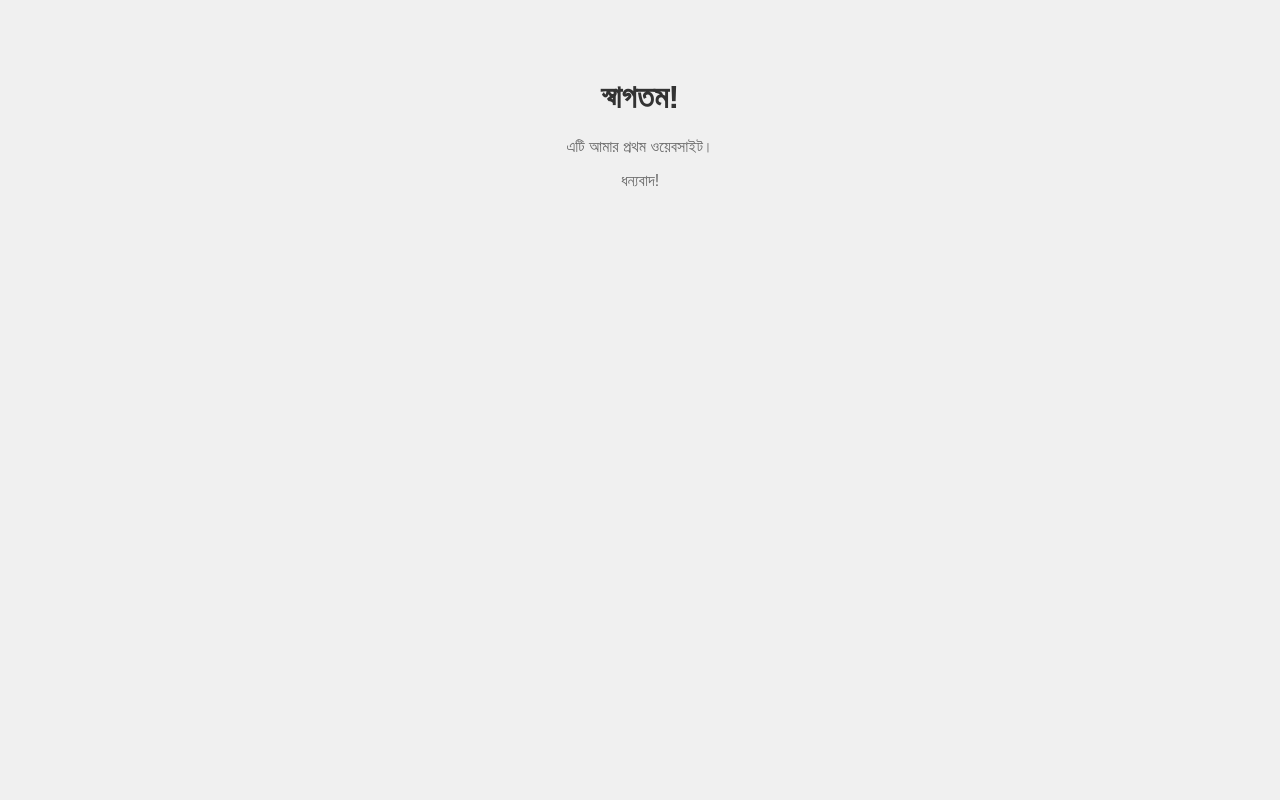
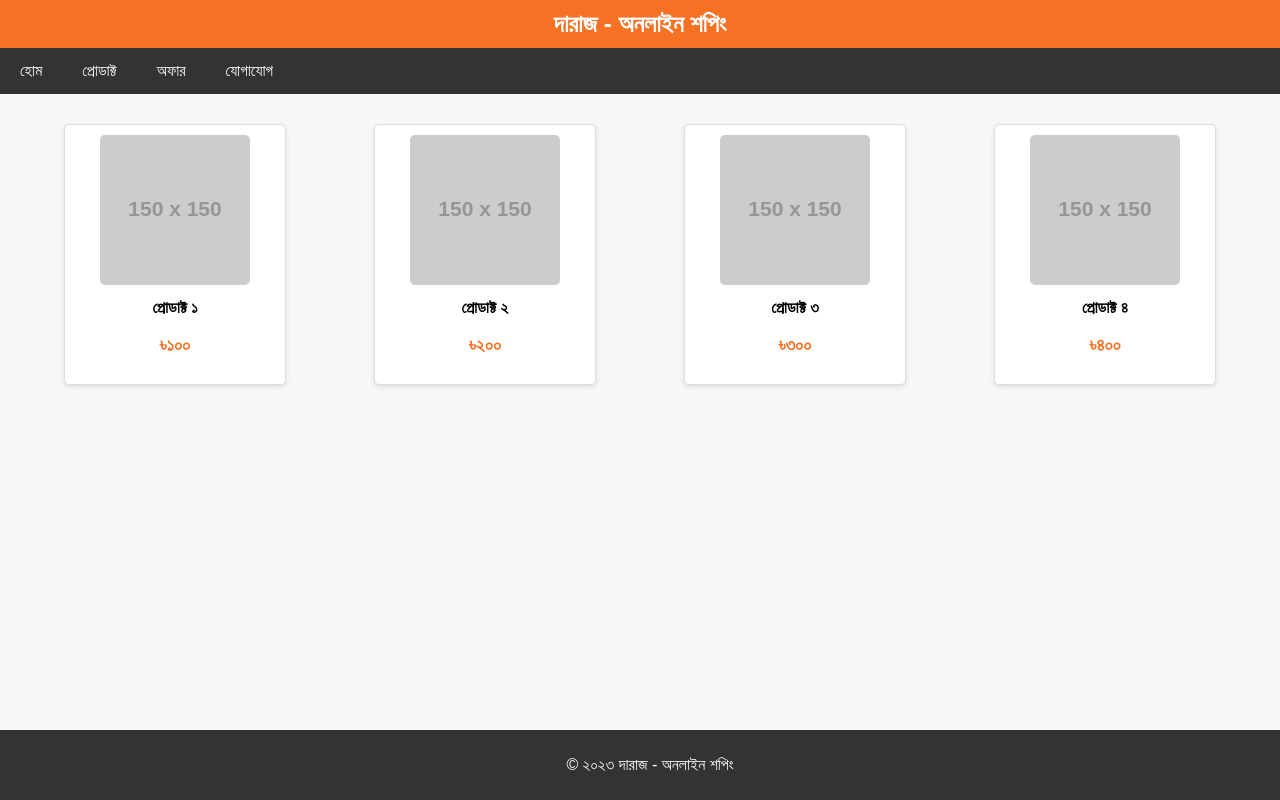
Before and after one commit to Joy-Devnath/website, a plain HTML site: page index.html in a window 1280 px wide. Drawn offline with Linux system fonts and the light colour scheme; placeholder pictures from the web are drawn by us.

Commit message:
Update index.html

```diff
--- a/index.html
+++ b/index.html
@@ -3,25 +3,139 @@
 <head>
     <meta charset="UTF-8">
     <meta name="viewport" content="width=device-width, initial-scale=1.0">
-    <title>আমার প্রথম ওয়েবসাইট</title>
+    <title>দারাজ - অনলাইন শপিং</title>
     <style>
+        /* সাধারণ স্টাইল */
         body {
             font-family: Arial, sans-serif;
-            background-color: #f0f0f0;
+            margin: 0;
+            padding: 0;
+            background-color: #f7f7f7;
+        }
+
+        /* হেডার স্টাইল */
+        header {
+            background-color: #f57224;
+            color: white;
+            padding: 10px 20px;
             text-align: center;
-            padding: 50px;
         }
-        h1 {
-            color: #333;
+
+        header h1 {
+            margin: 0;
+            font-size: 24px;
         }
-        p {
-            color: #666;
+
+        /* নেভিগেশন মেনু */
+        nav {
+            background-color: #333;
+            overflow: hidden;
+        }
+
+        nav a {
+            float: left;
+            display: block;
+            color: white;
+            text-align: center;
+            padding: 14px 20px;
+            text-decoration: none;
+        }
+
+        nav a:hover {
+            background-color: #555;
+        }
+
+        /* প্রোডাক্ট স্টাইল */
+        .products {
+            display: flex;
+            flex-wrap: wrap;
+            justify-content: space-around;
+            padding: 20px;
+        }
+
+        .product {
+            background-color: white;
+            border: 1px solid #ddd;
+            border-radius: 5px;
+            width: 200px;
+            margin: 10px;
+            padding: 10px;
+            text-align: center;
+            box-shadow: 0 2px 5px rgba(0, 0, 0, 0.1);
+        }
+
+        .product img {
+            max-width: 100%;
+            height: auto;
+            border-radius: 5px;
+        }
+
+        .product h3 {
+            font-size: 16px;
+            margin: 10px 0;
+        }
+
+        .product p {
+            color: #f57224;
+            font-size: 18px;
+            font-weight: bold;
+        }
+
+        /* ফুটার স্টাইল */
+        footer {
+            background-color: #333;
+            color: white;
+            text-align: center;
+            padding: 10px;
+            position: fixed;
+            bottom: 0;
+            width: 100%;
         }
     </style>
 </head>
 <body>
-    <h1>স্বাগতম!</h1>
-    <p>এটি আমার প্রথম ওয়েবসাইট।</p>
-    <p>ধন্যবাদ!</p>
+
+    <!-- হেডার -->
+    <header>
+        <h1>দারাজ - অনলাইন শপিং</h1>
+    </header>
+
+    <!-- নেভিগেশন মেনু -->
+    <nav>
+        <a href="#">হোম</a>
+        <a href="#">প্রোডাক্ট</a>
+        <a href="#">অফার</a>
+        <a href="#">যোগাযোগ</a>
+    </nav>
+
+    <!-- প্রোডাক্ট সেকশন -->
+    <div class="products">
+        <div class="product" onclick="window.location.href='product1.html'">
+            <img src="https://via.placeholder.com/150" alt="প্রোডাক্ট ১">
+            <h3>প্রোডাক্ট ১</h3>
+            <p>৳১০০</p>
+        </div>
+        <div class="product" onclick="window.location.href='product2.html'">
+            <img src="https://via.placeholder.com/150" alt="প্রোডাক্ট ২">
+            <h3>প্রোডাক্ট ২</h3>
+            <p>৳২০০</p>
+        </div>
+        <div class="product" onclick="window.location.href='product3.html'">
+            <img src="https://via.placeholder.com/150" alt="প্রোডাক্ট ৩">
+            <h3>প্রোডাক্ট ৩</h3>
+            <p>৳৩০০</p>
+        </div>
+        <div class="product" onclick="window.location.href='product4.html'">
+            <img src="https://via.placeholder.com/150" alt="প্রোডাক্ট ৪">
+            <h3>প্রোডাক্ট ৪</h3>
+            <p>৳৪০০</p>
+        </div>
+    </div>
+
+    <!-- ফুটার -->
+    <footer>
+        <p>&copy; ২০২৩ দারাজ - অনলাইন শপিং</p>
+    </footer>
+
 </body>
 </html>
```
